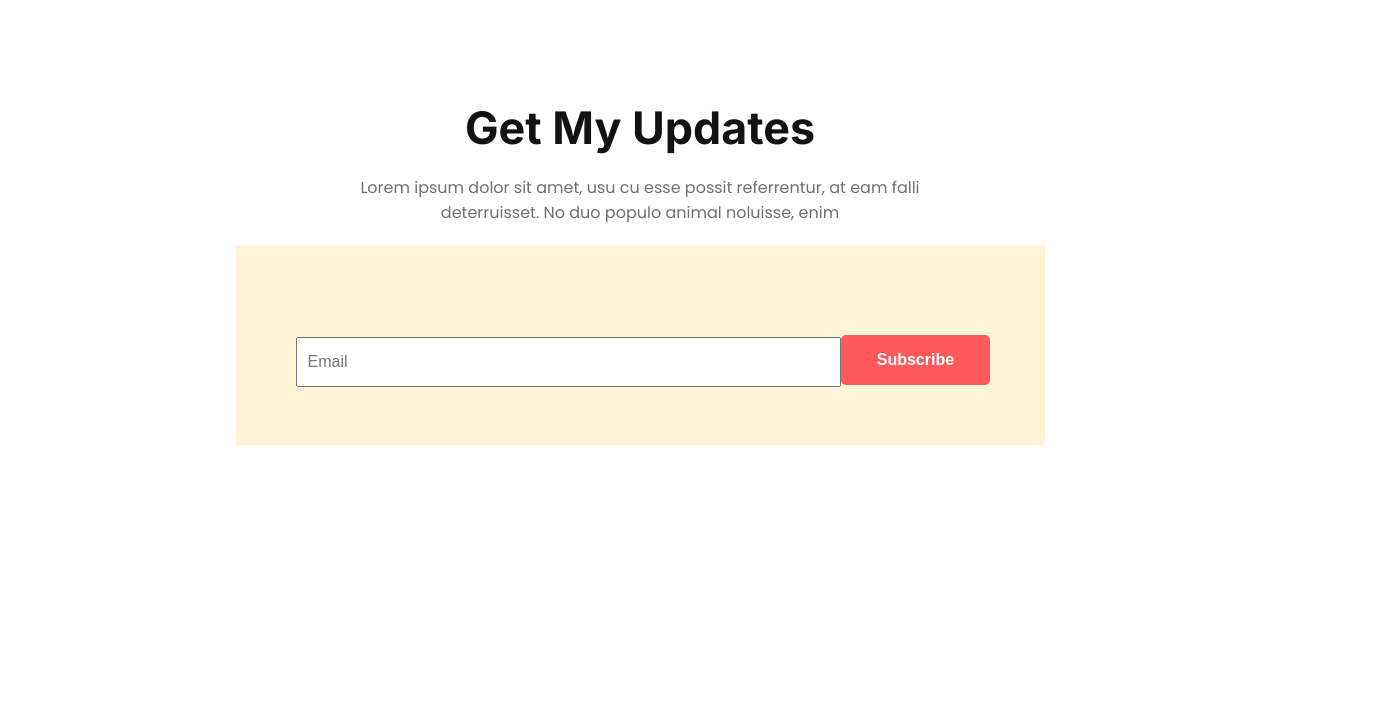
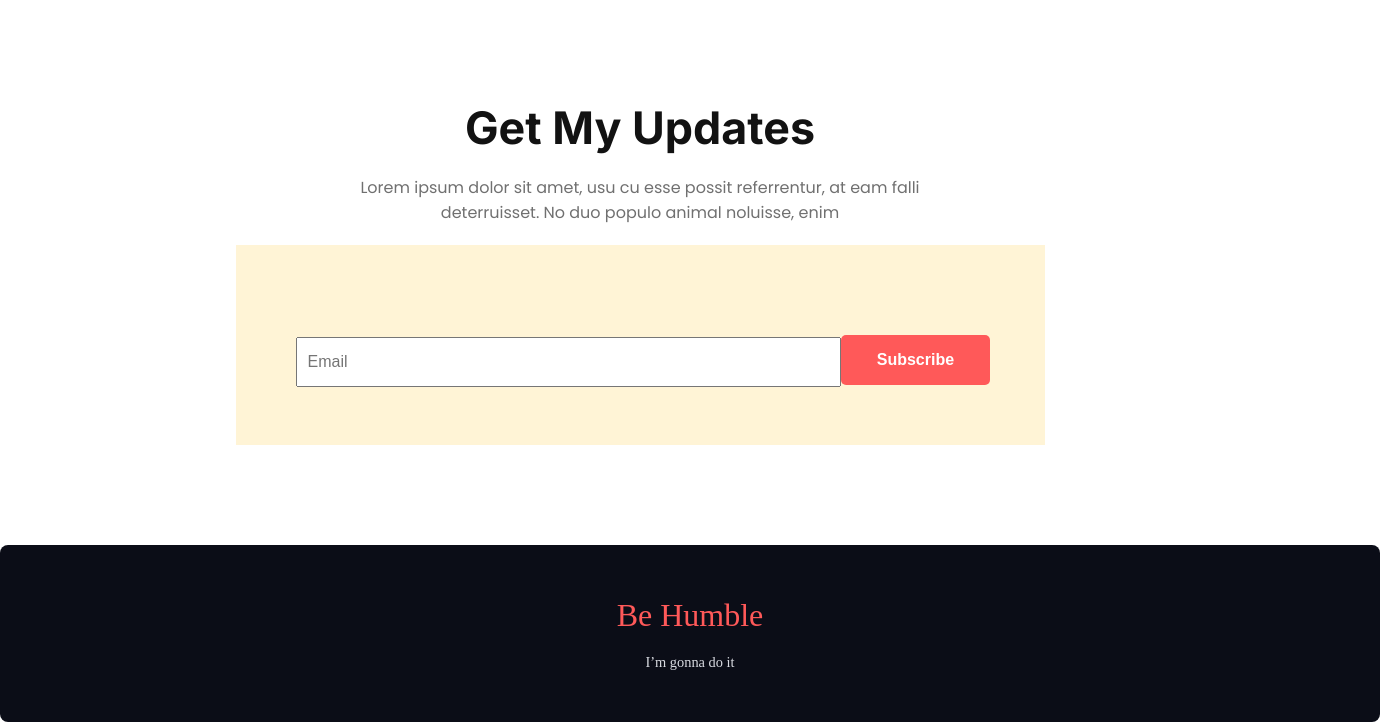
Before and after one commit to ranak8811/PH-Donate-Today, a plain HTML site: page index.html in a window 1280 px wide. Shown: the part 3070-3792 px from the top of the page, 1380 px wide, since content can reach past the window. Before the commit the page ends 3515 px from the top, so only its background shows below. Drawn offline with Linux system fonts and the light colour scheme.

Commit message:
footer section added

```diff
--- a/index.html
+++ b/index.html
@@ -155,11 +155,13 @@
       </div>
       <!-- my update section ends here -->
     </main>
-
     <!-- main ends here -->
 
     <!-- footer starts here -->
-    <footer class="footer-container"></footer>
+    <footer class="footer-container">
+      <h4>Be Humble</h4>
+      <p>I’m gonna do it</p>
+    </footer>
 
     <!-- footer ends here -->
   </body>
--- a/styles/style.css
+++ b/styles/style.css
@@ -300,6 +300,33 @@ body {
 }
 /* my update section ends here */
 
+/* footer section starts here */
+.footer-container {
+  width: 1380px;
+  height: 177px;
+  background: rgb(11, 13, 23);
+  display: flex;
+  justify-content: center;
+  align-items: center;
+  flex-direction: column;
+  border-radius: 8px;
+  margin-top: 100px;
+}
+
+.footer-container h4 {
+  color: rgb(255, 89, 89);
+  font-family: "Lobster", "sans-serif";
+  font-size: 2rem;
+  font-weight: 400;
+}
+
+.footer-container p {
+  color: rgb(217, 219, 225);
+  font-size: 0.9rem;
+  margin-top: 20px;
+}
+/* footer section ends here */
+
 /* main design ends here */
 
 /* responsive for small screens */
@@ -380,4 +407,8 @@ body {
     margin: 0 auto;
     margin-top: 20px;
   }
+
+  .footer-container {
+    width: 100%;
+  }
 }
```
